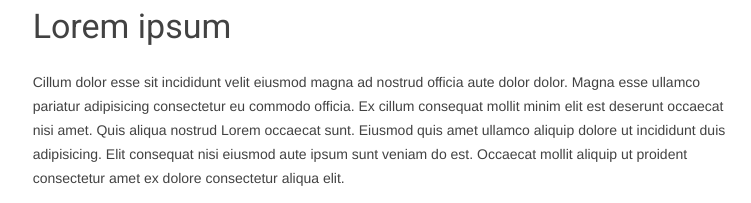
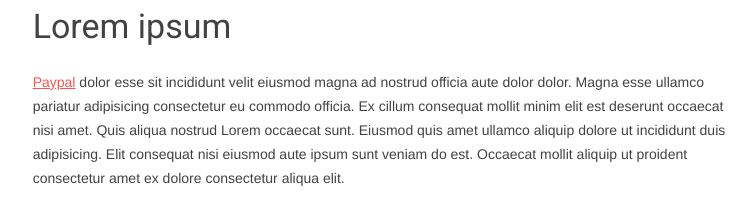
Before and after one commit to andreasbovens/simple-demo, a plain HTML site: page index.html in a window 1280 px wide. Shown: the part 242-445 px from the top of the page, 250-1001 px from the left. Drawn offline with Linux system fonts and the light colour scheme.

Commit message:
added paypal link to test

```diff
--- a/index.html
+++ b/index.html
@@ -80,7 +80,7 @@
 					<div class="demo-content mdl-color--white mdl-shadow--4dp content mdl-color-text--grey-800 mdl-cell mdl-cell--8-col">
 						<h3>Lorem ipsum</h3>
 							<p>
-								Cillum dolor esse sit incididunt velit eiusmod magna ad nostrud officia aute dolor dolor. Magna esse ullamco pariatur adipisicing consectetur eu commodo officia. Ex cillum consequat mollit minim elit est deserunt occaecat nisi amet. Quis aliqua nostrud Lorem occaecat sunt. Eiusmod quis amet ullamco aliquip dolore ut incididunt duis adipisicing. Elit consequat nisi eiusmod aute ipsum sunt veniam do est. Occaecat mollit aliquip ut proident consectetur amet ex dolore consectetur aliqua elit.
+								<a href="https://paypal.com/">Paypal</a> dolor esse sit incididunt velit eiusmod magna ad nostrud officia aute dolor dolor. Magna esse ullamco pariatur adipisicing consectetur eu commodo officia. Ex cillum consequat mollit minim elit est deserunt occaecat nisi amet. Quis aliqua nostrud Lorem occaecat sunt. Eiusmod quis amet ullamco aliquip dolore ut incididunt duis adipisicing. Elit consequat nisi eiusmod aute ipsum sunt veniam do est. Occaecat mollit aliquip ut proident consectetur amet ex dolore consectetur aliqua elit.
 							</p>
 							<p>
 								Commodo nisi non consectetur voluptate incididunt mollit duis dolore amet amet tempor exercitation. Qui amet aute ea aute id ad aliquip proident. Irure duis qui labore deserunt enim in quis nisi sint consequat aliqua. Ex proident labore et laborum tempor fugiat sint magna veniam minim. Nulla dolor labore adipisicing in enim mollit laboris fugiat eu. Aliquip minim cillum ullamco voluptate non dolore non ex duis fugiat duis ad. Deserunt cillum ad et nisi amet non voluptate culpa qui do. Labore ullamco et minim proident est laborum mollit ad labore deserunt ut irure dolore. Reprehenderit ad ad irure ut irure qui est eu velit eu excepteur adipisicing culpa. Laborum cupidatat ullamco eu duis anim reprehenderit proident aute ad consectetur eiusmod.
```
